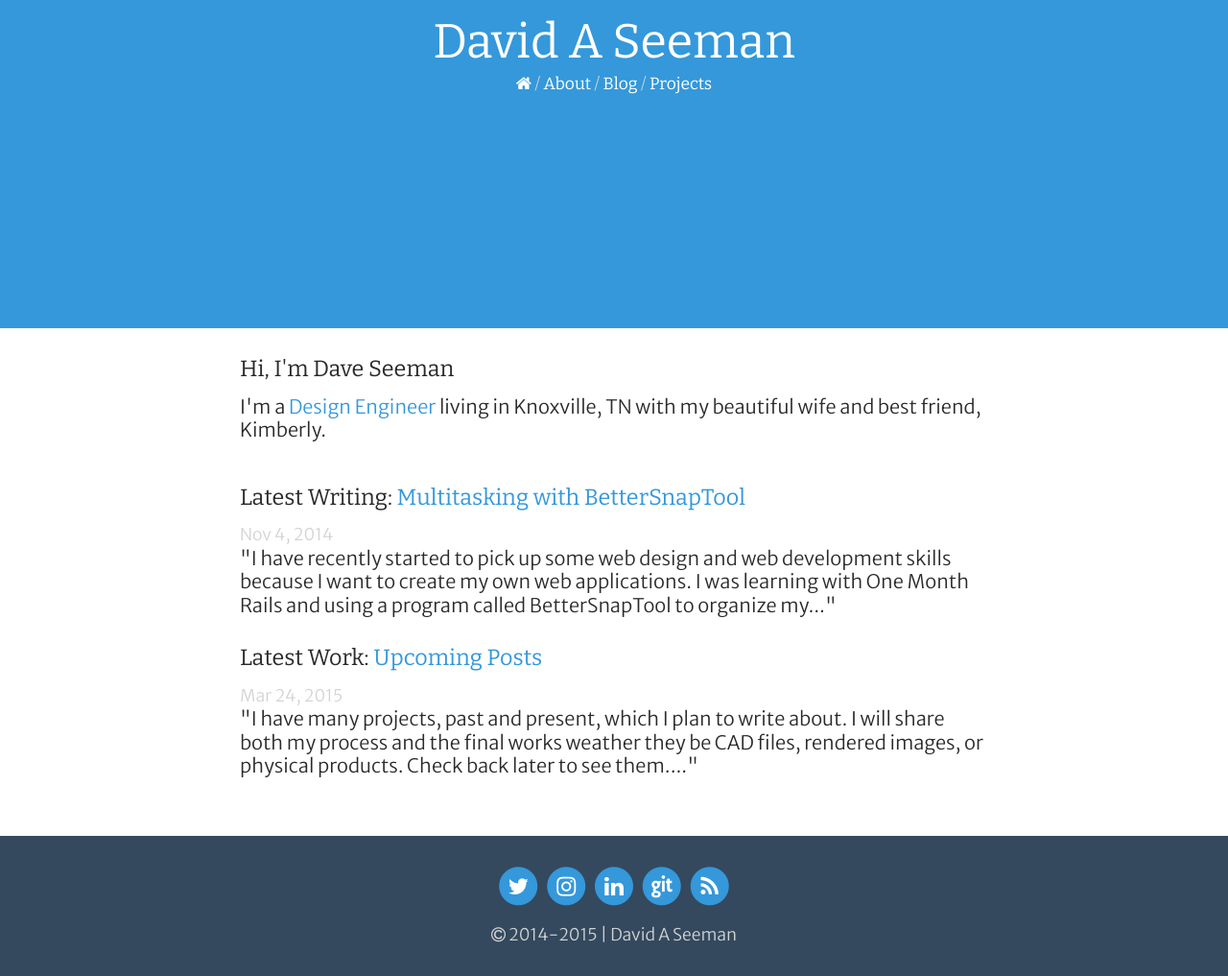
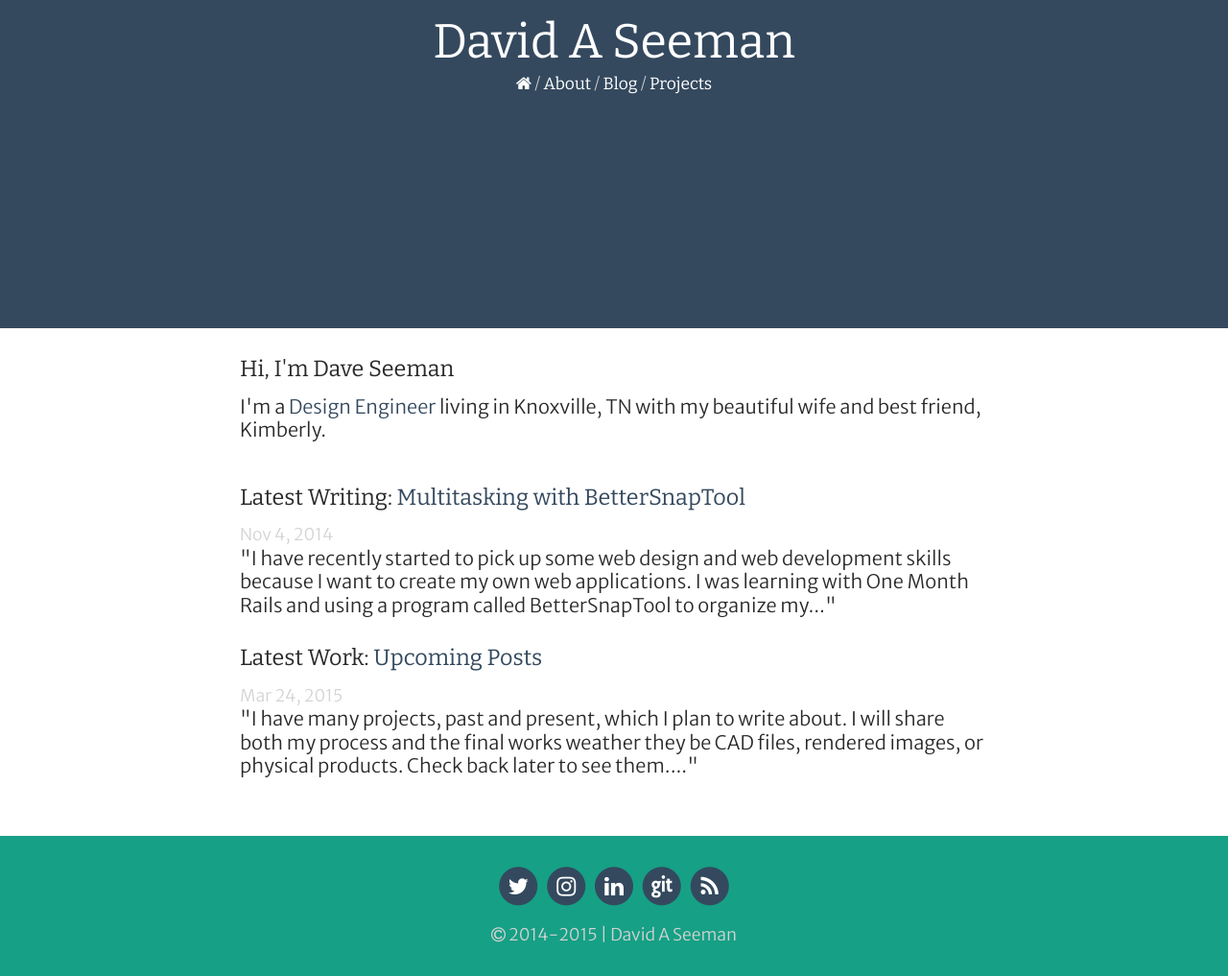
Before and after one commit to Shipwright/daveas.github.io, a Jekyll site: the page built from index.html, in a window 1280 px wide. Shown: the whole page at 96% size. Built offline with Jekyll 4.4.1, drawn with Linux system fonts in a browser that asks for light colours; nearby versions of some CDN libraries; some web fonts are replaced.

Commit message:
Update main.scss

```diff
--- a/css/main.scss
+++ b/css/main.scss
@@ -23,13 +23,11 @@ $spacing-unit:    30px;
 $avatar-size:     350px;
 
 $gray-color:      #D3D3D3;
-$brand-color:     #3498db;
-$pop-color:       #34495e;
+$brand-color:     #34495e;
+$pop-color:       #16a085;
 $back-color:      #ffffff;
 $text-color:      #2A2A2A;
-// $link-color:      $pop-color;
-// $brand-color:     #34495e;
-// $pop-color:       #16a085;
+$link-color:      #3498db;
 
 // Width of the content area
 $content-width:    840px;
```
